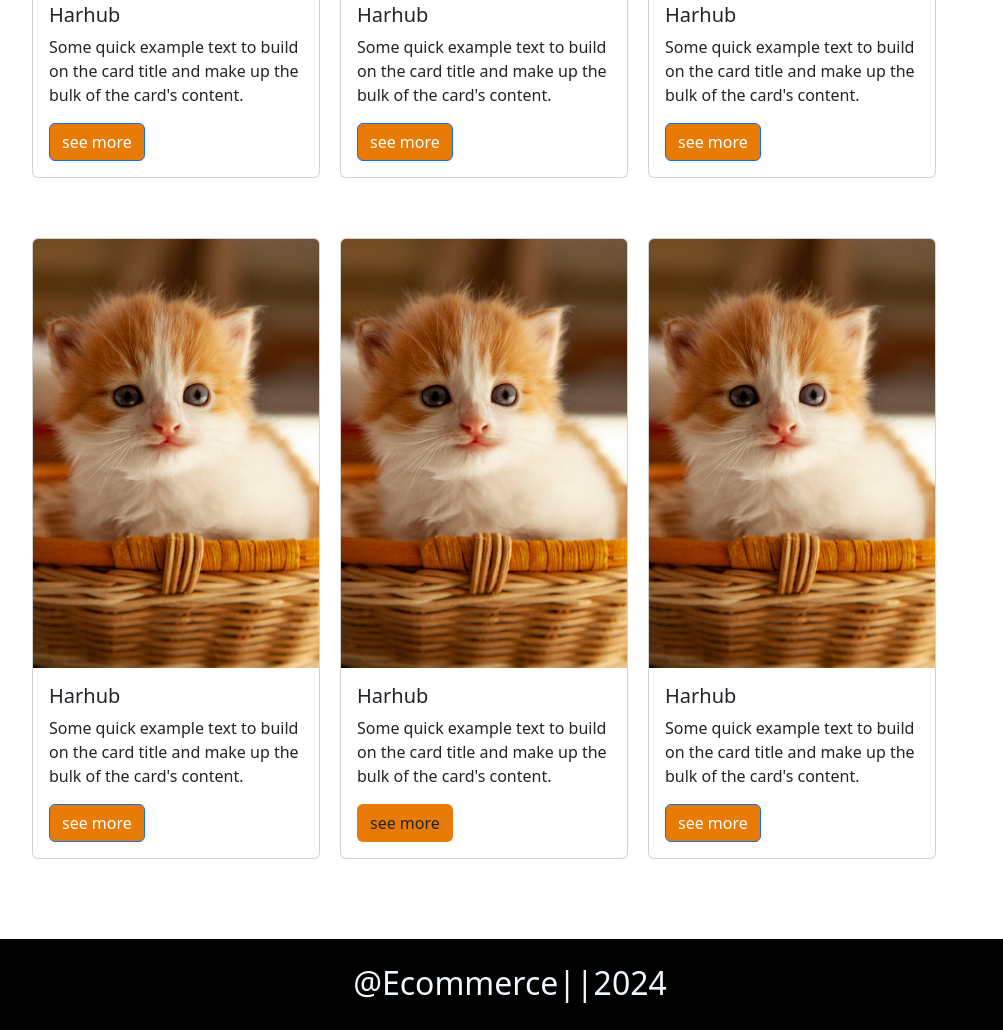
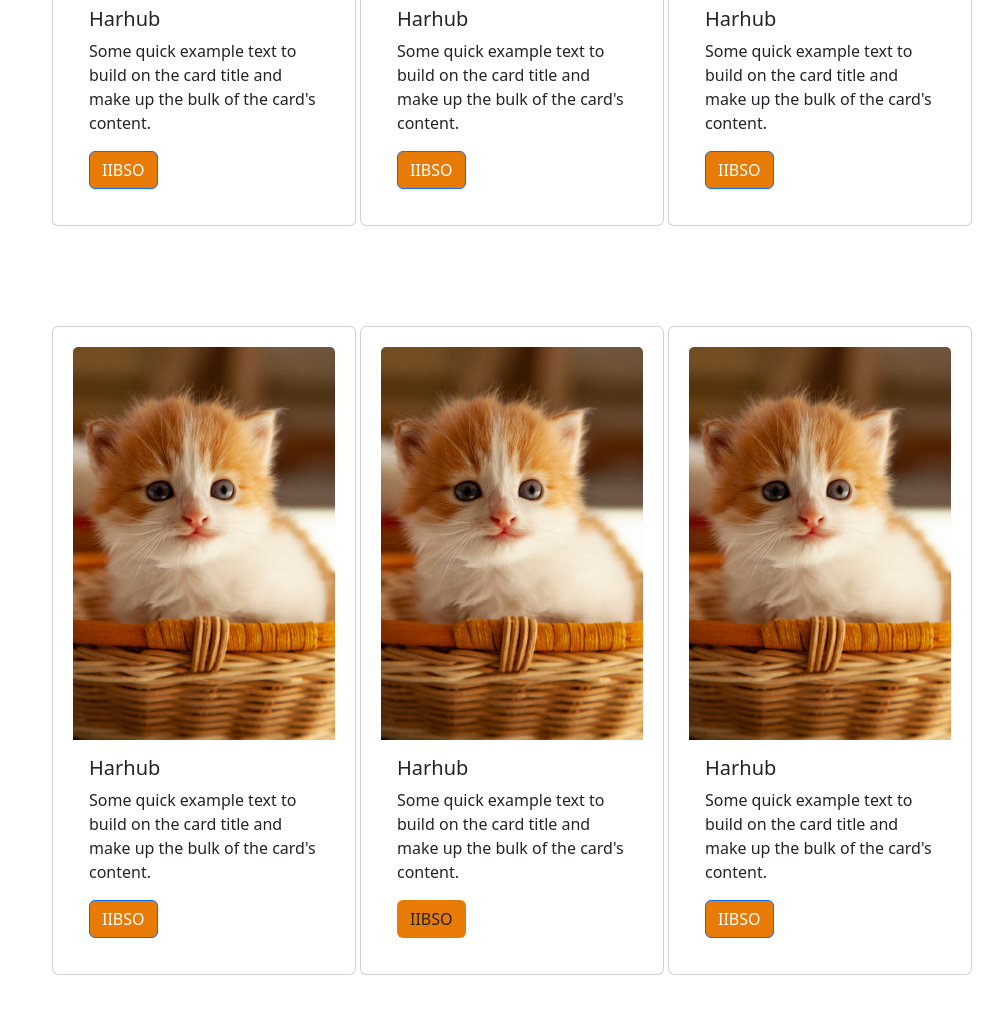
Before and after one commit to Boodhari/Allstudents, a plain HTML site: page All/Muna.html in a window 1280 px wide. Shown: the part 679-1709 px from the top of the page, without its empty margins (130-1133 px from the left). Drawn offline with nearby package versions, Linux system fonts and the light colour scheme.

Commit message:
last update muna.html

```diff
--- a/All/Muna.html
+++ b/All/Muna.html
@@ -18,6 +18,8 @@
         .row{
             margin-top: 20px;
             padding: 20px;
+
+
         }
 
         .navbar{
@@ -35,6 +37,16 @@
             padding: 20px;
 
         }
+        .card{
+            padding: 20px;
+            width: 19rem;
+            margin: 20px;
+
+        }
+        .col-3{
+
+
+         }
 
     </style>
 
@@ -89,34 +101,34 @@
         <div class="row ms-5">
 
       <div class="col-3">
-        <div class="card" style="width: 18rem;">
+        <div class="card" >
             <img src="cats.jpg" class="card-img-top" alt="...">
             <div class="card-body">
               <h5 class="card-title">Harhub</h5>
               <p class="card-text">Some quick example text to build on the card title and make up the bulk of the card's content.</p>
-              <a href="#" class="btn btn-primary">see more</a>
+              <a href="#" class="btn btn-primary">IIBSO</a>
             </div>
           </div>
       </div>
 
       <div class="col-3 ms-5">
-        <div class="card" style="width: 18rem;">
+        <div class="card" >
             <img src="./cats.jpg" class="card-img-top" alt="...">
             <div class="card-body">
               <h5 class="card-title">Harhub</h5>
               <p class="card-text">Some quick example text to build on the card title and make up the bulk of the card's content.</p>
-              <a href="#" class="btn btn-primary">see more</a>
+              <a href="#" class="btn btn-primary">IIBSO</a>
             </div>
           </div>
       </div>
 
       <div class="col-3 ms-5">
-        <div class="card" style="width: 18rem;">
+        <div class="card" >
             <img src="./cats.jpg" class="card-img-top" alt="...">
             <div class="card-body">
               <h5 class="card-title">Harhub</h5>
               <p class="card-text">Some quick example text to build on the card title and make up the bulk of the card's content.</p>
-              <a href="#" class="btn btn-primary">see more</a>
+              <a href="#" class="btn btn-primary">IIBSO</a>
             </div>
           </div>
       </div>
@@ -130,34 +142,34 @@
         <div class="row ms-5">
 
             <div class="col-3">
-              <div class="card" style="width: 18rem;">
+              <div class="card" >
                   <img src="cats.jpg" class="card-img-top" alt="...">
                   <div class="card-body">
                     <h5 class="card-title">Harhub</h5>
                     <p class="card-text">Some quick example text to build on the card title and make up the bulk of the card's content.</p>
-                    <a href="#" class="btn btn-primary">see more</a>
+                    <a href="#" class="btn btn-primary">IIBSO</a>
                   </div>
                 </div>
             </div>
 
             <div class="col-3 ms-5">
-              <div class="card" style="width: 18rem;">
+              <div class="card" >
                   <img src="./cats.jpg" class="card-img-top" alt="...">
                   <div class="card-body">
                     <h5 class="card-title">Harhub</h5>
                     <p class="card-text">Some quick example text to build on the card title and make up the bulk of the card's content.</p>
-                    <a href="#" class="btn ">see more</a>
+                    <a href="#" class="btn ">IIBSO</a>
                   </div>
                 </div>
             </div>
 
             <div class="col-3 ms-5">
-              <div class="card" style="width: 18rem;">
+              <div class="card" >
                   <img src="./cats.jpg" class="card-img-top" alt="...">
                   <div class="card-body">
                     <h5 class="card-title">Harhub</h5>
                     <p class="card-text">Some quick example text to build on the card title and make up the bulk of the card's content.</p>
-                    <a href="#" class="btn btn-primary">see more</a>
+                    <a href="#" class="btn btn-primary">IIBSO</a>
                   </div>
                 </div>
             </div>
```
